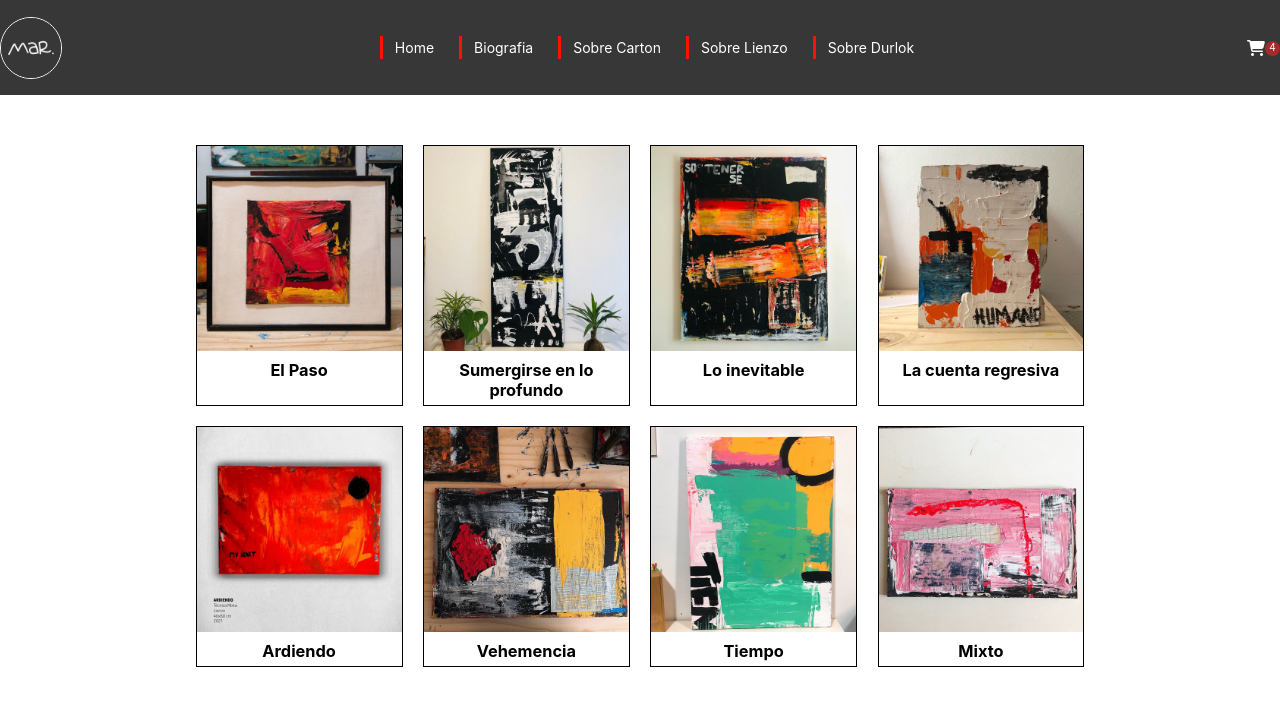
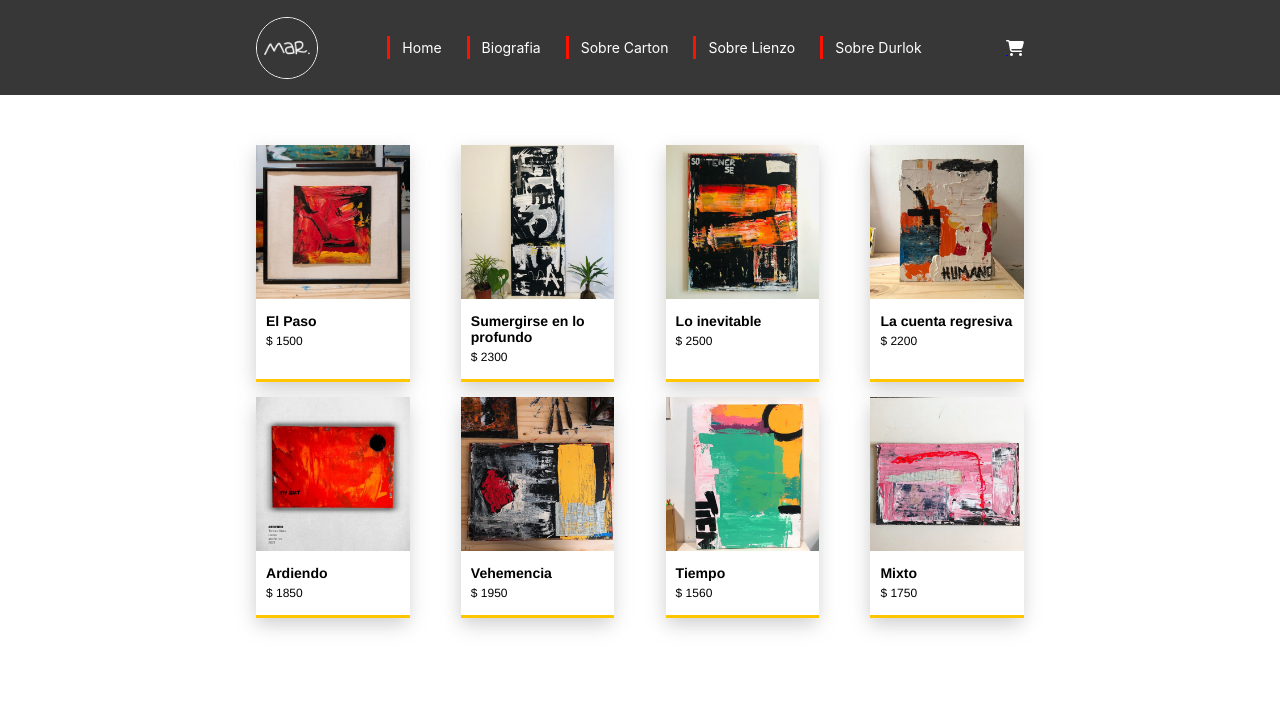
Before and after one commit to Diego12N/art-gallery, a React (Create React App) app: page / in a window 1280 px wide. Shown: the top 706 px of the page. Built offline with nearby package versions, Linux system fonts and the light colour scheme.

Commit message:
Tecnicas de rendering - Clase 11

```diff
--- a/src/components/Cart.js
+++ b/src/components/Cart.js
@@ -2,29 +2,60 @@ import {useContext} from "react";
 import {CartContext} from "./CartContext";
 import CartItem from "./CartItem";
 import "../style/cartContainer.css";
+import {Link} from "react-router-dom";
 
 const Cart = () => {
 	const test = useContext(CartContext);
+
+	const RemoveCartList = () => {
+		return (
+			<button
+				className="cart-btn__delete"
+				onClick={() => {
+					test.clear();
+				}}
+			>
+				Borrar Todos
+			</button>
+		);
+	};
+
+	const BackToLandign = () => {
+		return (
+			<Link to="/">
+				<button>Volver al Inicio</button>
+			</Link>
+		);
+	};
 
 	return (
 		<>
 			<h1>Carrito</h1>
 			<div className="cart-container">
-				<div className="cart-container__item">
-					{test.cartList.length > 0
-						? test.cartList.map((elem) => {
+				{test.cartList.length > 0 ? (
+					<>
+						<div className="cart-container__item">
+							{test.cartList.map((elem) => {
 								return <CartItem key={elem.id} item={elem}></CartItem>;
-						  })
-						: console.log("No hay objetos")}
-				</div>
-				<button
-					className="cart-btn__delete"
-					onClick={() => {
-						test.clear();
-					}}
-				>
-					Borrar Todos
-				</button>
+							})}
+							<RemoveCartList></RemoveCartList>
+						</div>
+						<div className="cart-total">
+							<p>Confirmacion de Pago</p>
+							<p>Sub Total: {test.calcSubTotal()}</p>
+							<p>Descuento:</p>
+							<b>Total a Pagar {test.calcTotal()}</b>
+							<button></button>
+						</div>
+					</>
+				) : (
+					<>
+						<h1 className="cart-empty__title">
+							No hay productos en el carrito
+						</h1>
+						<BackToLandign></BackToLandign>
+					</>
+				)}
 			</div>
 		</>
 	);
--- a/src/components/CartContext.js
+++ b/src/components/CartContext.js
@@ -5,7 +5,24 @@ export const CartContext = createContext();
 const CartContextProvider = ({children}) => {
 	const [cartList, setCartList] = useState([]);
 
-	//Esta funcion global se ejecuta en el ItemCount
+	const calcSubTotal = () => {
+		let subTotal = cartList.map((item) => item.price);
+		return subTotal.reduce(
+			(previousValue, currentValue) => previousValue + currentValue
+		);
+	};
+
+	const calcTotal = () => {
+		return calcSubTotal();
+	};
+
+	const calcItemsQty = () => {
+		let quantities = cartList.map((item) => item.qty);
+		return quantities.reduce(
+			(previousValue, currentValue) => previousValue + currentValue,
+			0
+		);
+	};
 
 	const isInCart = (item, qty, price) => {
 		let elementIndex = cartList.findIndex((obj) => {
@@ -51,7 +68,17 @@ const CartContextProvider = ({children}) => {
 	};
 
 	return (
-		<CartContext.Provider value={{cartList, addItem, removeItem, clear}}>
+		<CartContext.Provider
+			value={{
+				cartList,
+				addItem,
+				removeItem,
+				clear,
+				calcItemsQty,
+				calcSubTotal,
+				calcTotal,
+			}}
+		>
 			{children}
 		</CartContext.Provider>
 	);
--- a/src/components/CartItem.js
+++ b/src/components/CartItem.js
@@ -8,7 +8,11 @@ const CartItem = (props) => {
 
 	return (
 		<div className="cart-item">
+			<div className="cart-img__container">
 				<img src={props.item.img} className="cart-item__img"></img>
+			</div>
+
+			<div className="cart-item__description">
 				<h2>{props.item.name}</h2>
 				<p>
 					Cantidad: <b>{props.item.qty}</b>
@@ -23,6 +27,7 @@ const CartItem = (props) => {
 					Borrar
 				</button>
 			</div>
+		</div>
 	);
 };
 
--- a/src/components/CartWidget.js
+++ b/src/components/CartWidget.js
@@ -1,13 +1,27 @@
+import {useContext} from "react";
 import "../style/header.css";
+import {CartContext} from "./CartContext";
 
-const CartWidget = (props) => {
+const CartWidget = () => {
+	const test = useContext(CartContext);
+
+	const CartQty = () => {
+		return (
+			<>
+				{test.calcItemsQty() > 0 && (
+					<div className="navbar-cart__amount">
+						<p>{test.calcItemsQty()}</p>
+					</div>
+				)}
+			</>
+		);
+	};
+
 	return (
-		<a href="" className="navbar-cart">
+		<div className="navbar-cart">
 			<i className="fas fa-shopping-cart"></i>
-			<div className="navbar-cart__amount">
-				<p>{props.valor}</p>
-			</div>
-		</a>
+			<CartQty></CartQty>
+		</div>
 	);
 };
 
--- a/src/components/Item.js
+++ b/src/components/Item.js
@@ -6,8 +6,11 @@ const Item = (props) => {
 		<>
 			<Link to={`/item/${props.id}`} className="gallery-link">
 				<img src={props.img} className="gallery-img"></img>
-				<div className="gallery-title">
-					<h3 className="gallery-title__item">{props.title}</h3>
+				<div className="gallery-description__container">
+					<div className="gallery-title">
+						<h3 className="gallery-title__item">{props.title}</h3>
+						<p className="gallery-price__item">$ {props.price}</p>
+					</div>
 				</div>
 			</Link>
 		</>
--- a/src/components/ItemDetail.js
+++ b/src/components/ItemDetail.js
@@ -22,13 +22,16 @@ const ItemDetail = (props) => {
 	return (
 		<>
 			<div className="gallery-detail">
-				<div className="gallery-container">
-					<img src={props.product.img} className="gallery-img"></img>
+				<div className="gallery-detail__container">
+					<img src={props.product.img} className="gallery-detail__img"></img>
+					<div className="gallery-description">
 						<div className="gallery-title">
-						<h3 className="gallery-title__item">{props.product.title}</h3>
+							<h3 className="gallery-description__title">
+								{props.product.title}
+							</h3>
 						</div>
 						<div className="gallery-item__description">
-						<p className="gallery-description">{props.product.description}</p>
+							<p className="gallery-type">{props.product.description}</p>
 							<p className="gallery-year">Año: {props.product.year}</p>
 							<p className="gallery-price">Precio: ${props.product.price}</p>
 						</div>
@@ -36,9 +39,10 @@ const ItemDetail = (props) => {
 							<ItemCount stock="5" initial="0" onAdd={onAdd} />
 						) : (
 							<Link to="/cart">
-							<button>Ir al Carrito</button>
+								<button>Terminar al Carrito</button>
 							</Link>
 						)}
+					</div>
 				</div>
 			</div>
 		</>
--- a/src/components/ItemList.js
+++ b/src/components/ItemList.js
@@ -8,8 +8,17 @@ const ItemList = (props) => {
 				{props.products.length > 0
 					? props.products.map((elem) => {
 							return (
-								<div key={elem.id} className="gallery-container">
-									<Item id={elem.id} img={elem.img} title={elem.title}></Item>
+								<div
+									key={elem.id}
+									id={"gallery-" + elem.id}
+									className="gallery-container"
+								>
+									<Item
+										id={elem.id}
+										img={elem.img}
+										title={elem.title}
+										price={elem.price}
+									></Item>
 								</div>
 							);
 					  })
--- a/src/components/NavBar.js
+++ b/src/components/NavBar.js
@@ -39,7 +39,9 @@ const NavBar = () => {
 						</Link>
 					</li>
 				</ul>
-				<CartWidget valor="4"></CartWidget>
+				<Link to="/cart">
+					<CartWidget></CartWidget>
+				</Link>
 			</header>
 		</div>
 	);
--- a/src/style/cartContainer.css
+++ b/src/style/cartContainer.css
@@ -1,33 +1,50 @@
 .cart-container {
-	width: 80%;
+	width: 60%;
 	display: flex;
-	flex-direction: column;
 	align-items: center;
+	justify-content: space-between;
 	margin: 0 auto;
 }
 
+.cart-item {
+	display: flex;
+	flex-direction: flex;
+	align-items: top;
+}
+
 .cart-container__item {
-	width: 100%;
+	width: 65%;
 	display: flex;
-	justify-content: center;
+	flex-wrap: wrap;
 	gap: 20px;
 }
 
-.cart-item {
-	width: 30%;
-	display: flex;
-	flex-direction: column;
-	align-items: center;
+.cart-img__container {
+	width: 15%;
 }
 
 .cart-item__img {
 	width: 100%;
 }
 
+.cart-item__description {
+	text-align: left;
+	padding-left: 20px;
+}
+
 .cart-btn__delete {
-	width: max-content;
+	width: 15%;
 }
 
 .cart-item__btn {
-	width: max-content;
+	display: block;
 }
+
+.cart-total {
+	width: 20%;
+	text-align: left;
+}
+
+.cart-empty__title {
+	width: 100%;
+}
--- a/src/style/gallery.css
+++ b/src/style/gallery.css
@@ -1,20 +1,20 @@
 .gallery {
 	display: flex;
 	flex-wrap: wrap;
-	justify-content: center;
-	width: 80%;
+	justify-content: space-between;
+	width: 60%;
 	gap: 2%;
 }
 
 .gallery-container {
 	width: 20%;
 	margin-bottom: 2%;
-	border: 1px solid #000;
 	cursor: pointer;
 	transition: all 0.5s;
+	border-bottom: 3px solid #ffc600;
 }
 
-.gallery-container:hover {
+.gallery-container {
 	box-shadow: -1px 7px 18px -1px rgba(194, 193, 193, 0.8);
 	-webkit-box-shadow: -1px 7px 18px -1px rgba(194, 193, 193, 0.8);
 	-moz-box-shadow: -1px 7px 18px -1px rgba(194, 193, 193, 0.8);
@@ -27,19 +27,50 @@
 
 .gallery-img {
 	width: 100%;
+	position: relative;
+}
+
+.gallery-description__container {
+	margin: 10px;
 }
 
 .gallery-title {
 	width: 100%;
-	font-size: 14px;
+	font-size: 12px;
+	font-family: Helvetica, sans-serif;
+	text-align: left;
+}
+
+.gallery-title__item,
+.gallery-price__item {
+	padding-bottom: 5px;
+}
+
+.gallery-detail {
+	width: 60%;
+	margin: 50px auto;
+}
+
+.gallery-description {
+	padding-left: 30px;
+}
+
+.gallery-detail__container {
+	display: grid;
+	grid-template-columns: 2fr 5fr;
+	grid-template-rows: 1fr;
+	width: 100%;
+}
+
+.gallery-detail__img {
+	width: 100%;
 }
 
 .gallery-item__description {
-	font-size: 14px;
-	border-top: 1px solid #000;
-	background-color: #ddd;
+	font-size: 16px;
+	text-align: left;
 }
 
-.gallery-title__item {
-	padding: 5px 0;
+.gallery-description__title {
+	font-size: 25px;
 }
--- a/src/style/header.css
+++ b/src/style/header.css
@@ -7,9 +7,10 @@
 	display: flex;
 	justify-content: space-between;
 	align-items: center;
-	max-width: 1328px;
+	width: 60%;
+	/* max-width: 1328px; */
 	height: 95px;
-	min-width: 80vw;
+	/* min-width: 80vw; */
 	margin: auto;
 }
 
```
Lines whose indentation alone changed are shown as unchanged.
